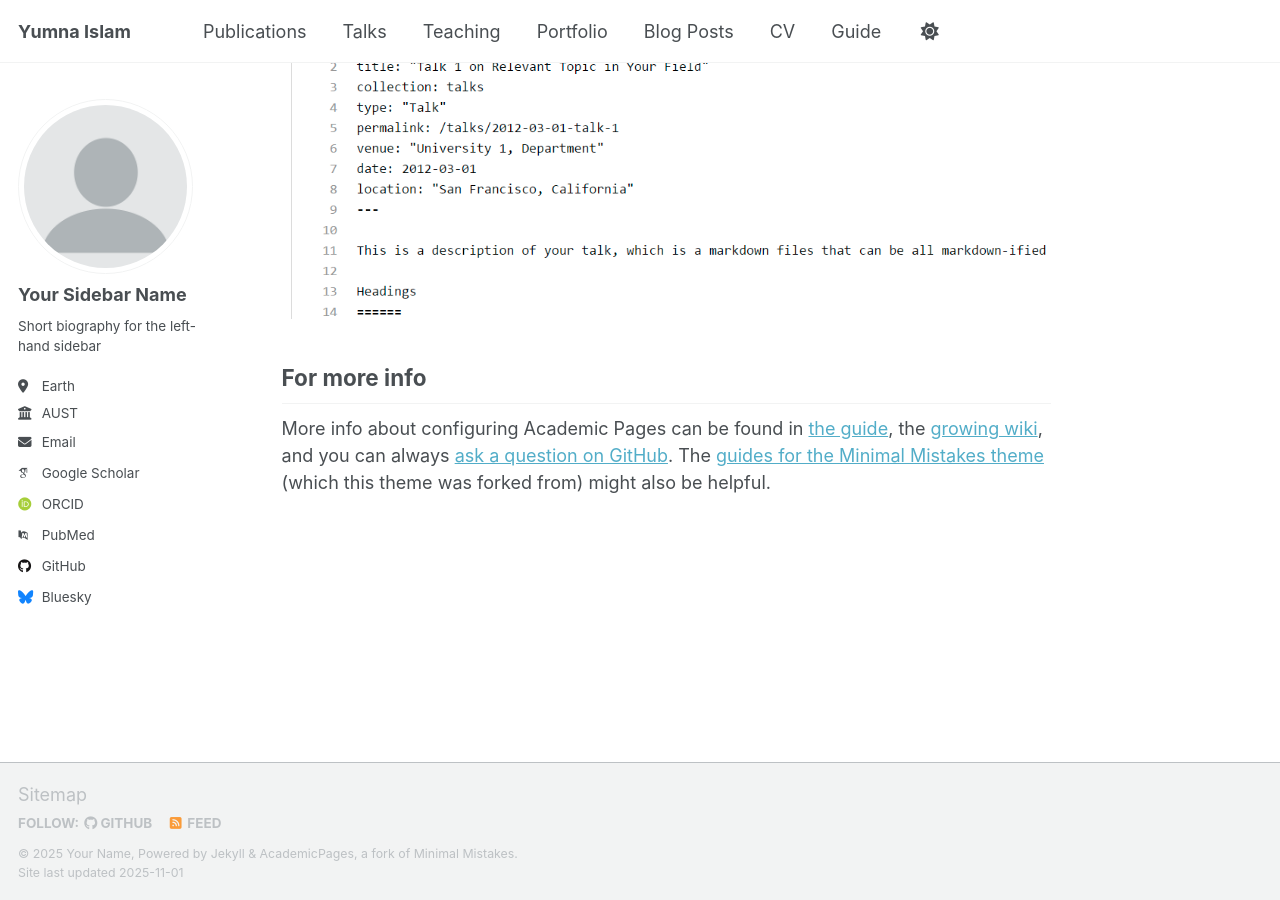
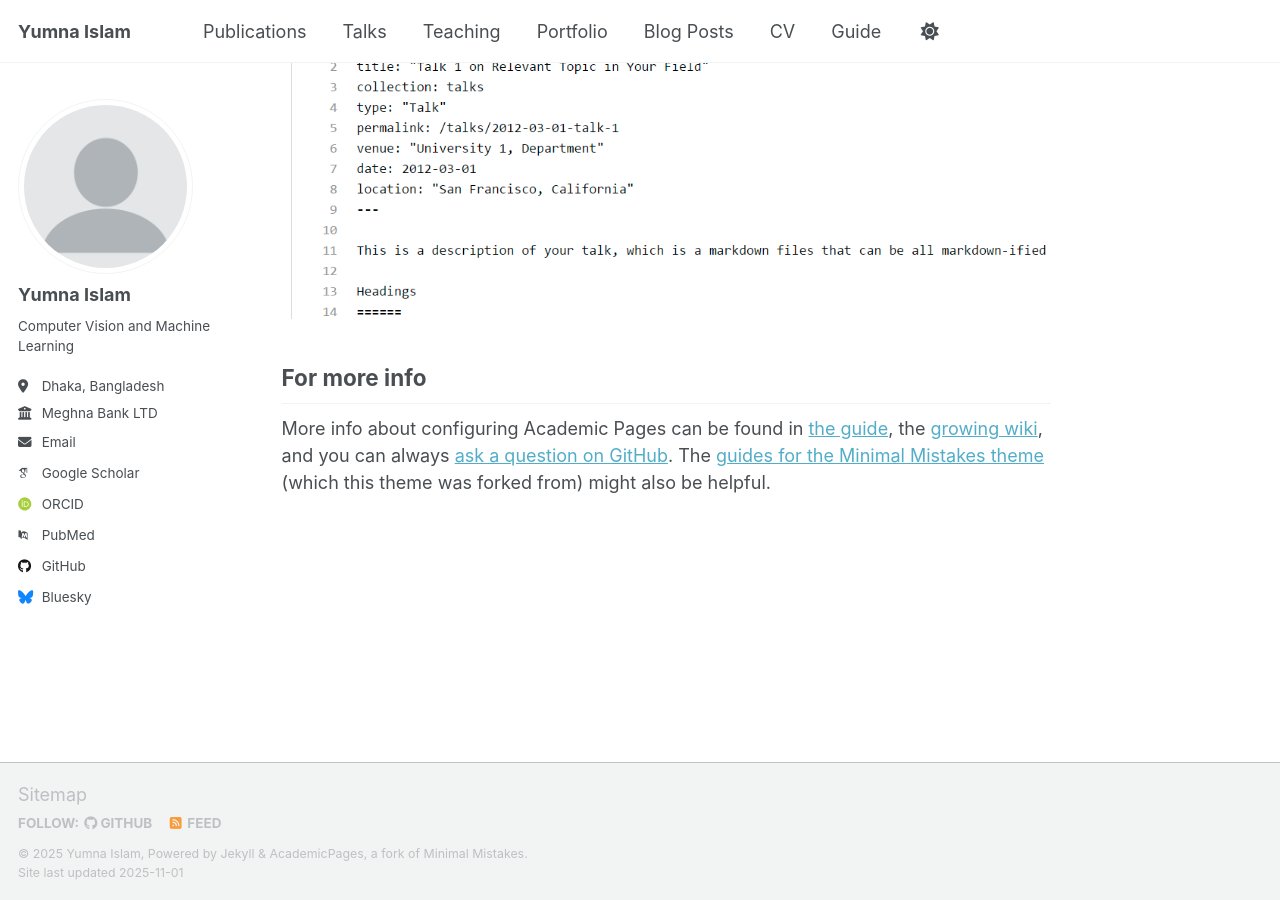
Before and after one commit to Yumna46/yumna.github.io, a Jekyll site: the page built from _pages/about.md, in a window 1280 px wide and 900 px high, scrolled down 2880 px. Built offline with Jekyll 4.4.1, drawn with Linux system fonts in a browser that asks for light colours; some web fonts are replaced; a script that is not in the unit is left out.

Commit message:
Update _config.yml

```diff
--- a/_config.yml
+++ b/_config.yml
@@ -11,12 +11,12 @@ locale                   : "en-US"
 site_theme               : "default" # Currently available options are "default", "air"
 title                    : "Yumna Islam"
 title_separator          : "-"
-name                     : &name "Your Name"
-description              : &description "Your Name's academic portfolio"   # Update this with a general description of your site, this is the default if not overridden by a page
-url                      : https://academicpages.github.io # The base hostname & protocol for your site e.g. "https://[your GitHub username].github.io",
+name                     : &name "Yumna Islam"
+description              : &description "Personal Description"   # Update this with a general description of your site, this is the default if not overridden by a page
+url                      : https://yumna46.github.io/yumna.github.io # The base hostname & protocol for your site e.g. "https://[your GitHub username].github.io",
                                                            # or if you already have some other page hosted on Github then use "https://[your GitHub username].github.io/[Your Repo Name]"
 baseurl                  : "" # the subpath of your site, e.g. "/blog"
-repository               : "academicpages/academicpages.github.io"
+repository               : "yumna46/yumna.github.io"
 
 # Site Author - The following control what appear as part of the author content on the side bar.
 #               If a field is blank the icon and link will not appear, otherwise it will be shown.
@@ -24,13 +24,13 @@ repository               : "academicpages/academicpages.github.io"
 author:
   # Biographic information
   avatar           : "profile.png"
-  name             : "Your Sidebar Name"
+  name             : "Yumna Islam"
   pronouns         : # example: "she/her"
-  bio              : "Short biography for the left-hand sidebar"
-  location         : "Earth"
-  employer         : "AUST"
+  bio              : "Computer Vision and Machine Learning"
+  location         : "Dhaka, Bangladesh"
+  employer         : "Meghna Bank LTD"
   uri              : # URL
-  email            : "none@example.org"
+  email            : "yumna.islam001@gmail.com"
 
   # Academic websites
   academia         : # URL
@@ -48,7 +48,7 @@ author:
   bitbucket        : # Username - Update with your username on the site
   codepen          : # Username
   dribbble         : # Username
-  github           : "academicpages"
+  github           : "Yumna46"
   kaggle           : # Username
   stackoverflow    : # User number or user number and name (i.e., use "1" or "1/jeff-atwood")
 
```
